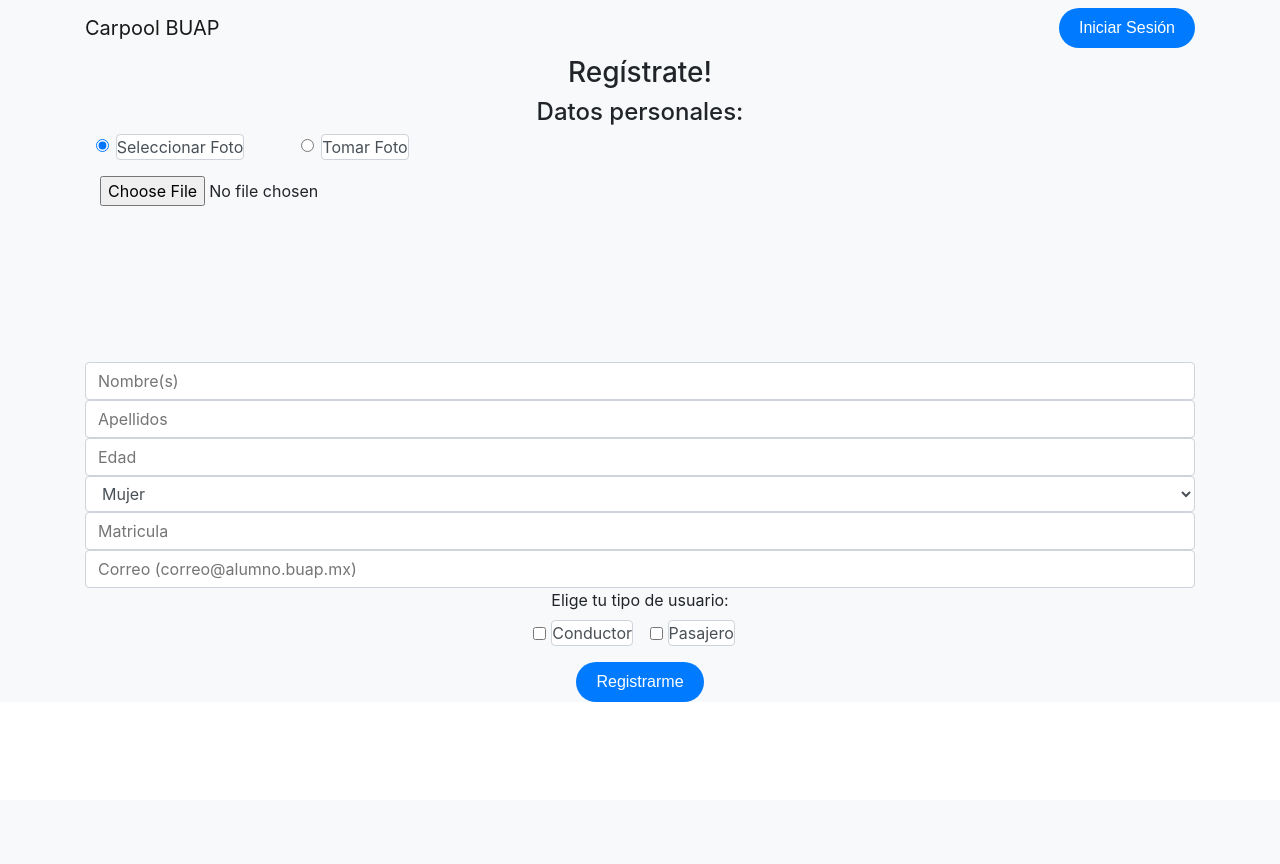
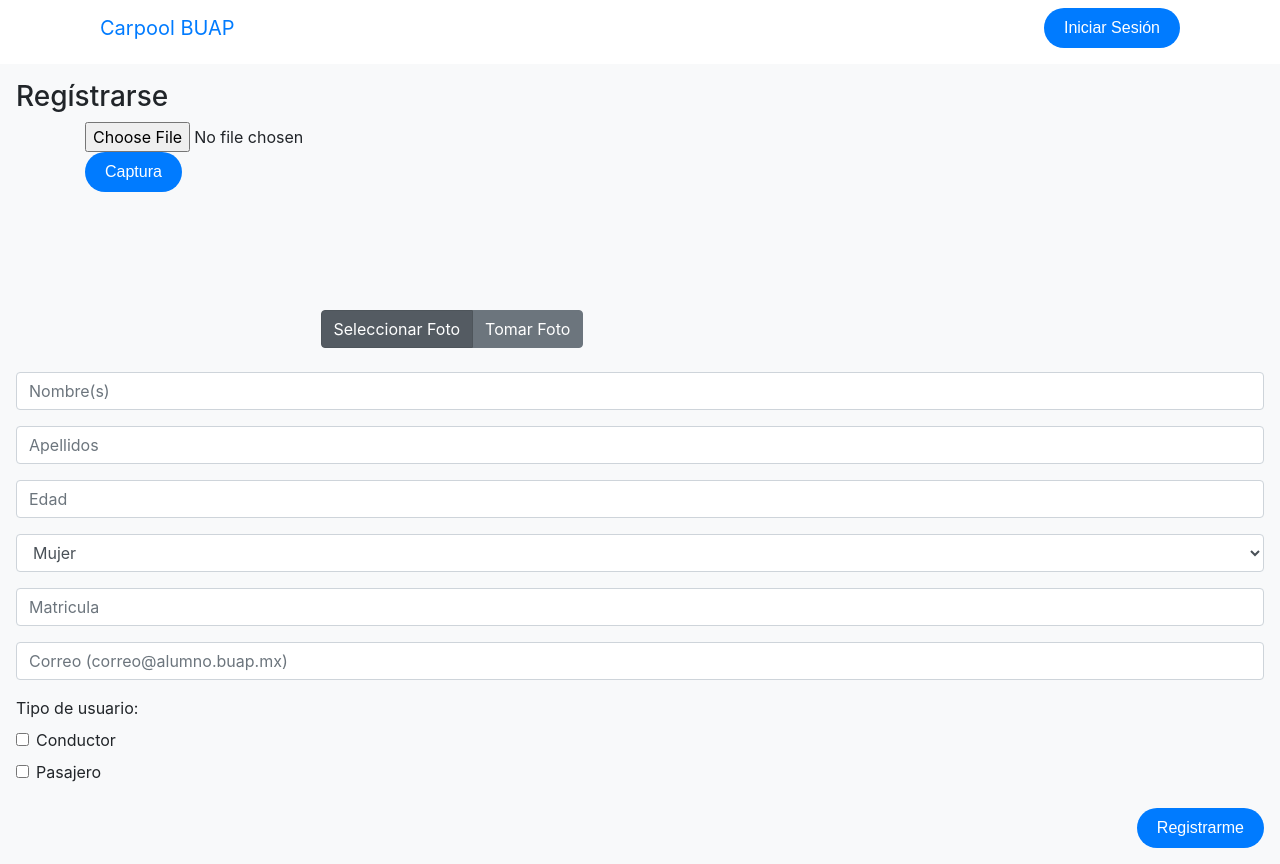
Before and after one commit to jumagoca78/CarpoolBUAP-1, a PHP site: page /Views/registro.php in a window 1280 px wide. Before the commit the page ends 702 px from the top, so only its background shows below. Run offline with PHP 8.4, Linux system fonts and the light colour scheme; a map, chart or similar area stays blank; some libraries are stand-ins or nearby versions.

Commit message:
Registro Mejoras
Se hicieron algunas modificaciones a la ventana de registro

```diff
--- a/Carpooling/Views/registro.php
+++ b/Carpooling/Views/registro.php
@@ -15,104 +15,113 @@
 </head>
 <body>
 
-<!-- Navigation bar -->
-<nav class="navbar navbar-light bg-light static-top">
+<header class="container-lg mt-2 mb-3">
   <div class="container">
       <a class="navbar-brand" href="../index.php">Carpool BUAP</a>
-        <a id="btn-abrir-popup" class="btn btn-primary btn-abrir-popup">Iniciar Sesión</a>
+      <a id="btn-abrir-popup" class="btn btn-primary btn-abrir-popup float-right">Iniciar Sesión</a>
   </div>
-</nav>
+</header>
+<!-- Navigation bar -->
 
-<!-- FORMULARIO REGISTO -->
-<section class="bg-light text-center">
-    <div class="container">
-        <h3>Regístrate!</h3>
-        <h4>Datos personales:</h4>
-        <form action="">
-
-          <!-- User data -->
-
-          <!-- Photo up! -->
-          <div class="col-lg-6">
-	        <fieldset class="form-group">
-	          <div class="row">
-		      <div class="form-check col-6 col-md-4">
-		        <input type="radio" name="radio_select" class="form-check-input" id="radiosphoto" checked="checked" />
-		        <label class="form-check-label" for="radiosphoto">Seleccionar Foto</label>
-		      </div>
-		      <div class="form-check col-6 col-md-4">
-		        <input type="radio" name="radio_select" class="form-check-input" id="radiophoto" />
-		        <label class="form-check-label" for="radiophoto">Tomar Foto</label>
-		      </div>
-		    </div>
-          </fieldset>
-
-          <div class="">
+<main class="bg-light">
+  <form class="p-3">
+  <h3>Regístrarse</h3>
+  <!-- TOMAR FOTO --> <!-- SELECCIONAR FOTO  NECESITA ARREGLOS-->
+    <div class="container-sm ">
       <input type="file" class="form-control-file" name="archivo" id="uploadphoto" accept="image/*">
       <video id="video" autoplay="autoplay"  class="video_container none"></video>
+      <button type="submit" class="btn btn-primary btn-lg" id="btn-save" onclick="captura()">Captura</button>
+    </div>
+    <canvas class="offcanvas" id="canvas"></canvas>
+
+  <!-- RADIO BUTTONS PARA ELEGIR EL MÉTODO DE FOTO-->
+    <div class="btn-group btn-group-toggle mb-3" data-toggle="buttons">
+      <label class="btn btn-secondary active">
+      <input class="form-check-input" type="radio" name="radio_select" id="radiosphoto" autocomplete="off" checked> Seleccionar Foto
+      </label>
+      <label class="btn btn-secondary">
+      <input class="form-check-input" type="radio" name="radio_select" id="radiophoto" autocomplete="off"> Tomar Foto
+      </label>
     </div>
 
-          <button type="submit" class="btn btn-primary btn-sm none" id="btn-save" onclick="captura()">Captura!</button>
+    <!-- FORMULARIO -->
+    <div class="mb-3 mt-2">
+      <input type="text" class="form-control" placeholder="Nombre(s)">
     </div>
-
-        <canvas id="canvas"></canvas>
-
-          <div class="contenedor-inputs form-group">
-            <input type="text" class="form-control2" placeholder="Nombre(s)"><br>
-            <input type="text" class="form-control2" placeholder="Apellidos"><br>
-            <input type="number" class="form-control2" placeholder="Edad" min="18" max="110"><br>
-
-            <select id="sexo" class="form-control2">
+    <div class="mb-3">
+      <input type="text" class="form-control" placeholder="Apellidos">
+    </div>
+    <div class="mb-3">
+      <input type="number" class="form-control" placeholder="Edad" min="18" max="110">
+    </div>
+    <div class="mb-3">
+      <select id="sexo" class="form-control">
         <option value="mujer">Mujer</option>
         <option value="hombre">Hombre</option>
-
-              </select><br>
-                <input type="number" class="form-control2" placeholder="Matricula" min="000000002" max="300000000"><br>
-                <input type="email" class="form-control2" placeholder="Correo (correo@alumno.buap.mx)" value="<?php if( isset($_POST['correo_ins']) ) echo $_POST['correo_ins']; ?>" /><br>
-                <label>Elige tu tipo de usuario: </label><br>
-
-                <!-- The user is identified as -->
-
-                <div class="form-check form-check-inline">
-                    <input class="form-check-input check-btn" type="checkbox" id="conductorCheck">
-                    <label class="form-check-label" for="flexCheckConductor">Conductor</label>
+      </select>
     </div>
-
-                <div class="form-check form-check-inline">
+    <div class="mb-3">
+      <input type="number" class="form-control" placeholder="Matricula" min="000000002" max="300000000">
+    </div>
+    <div class="mb-3">
+     <input type="email" class="form-control" placeholder="Correo (correo@alumno.buap.mx)" value="<?php if( isset($_POST['correo_ins']) ) echo $_POST['correo_ins']; ?>" />
+    </div>
+    <div class="mb-3">
+      <label>Tipo de usuario: </label>
+      <div class="form-check">
+        <input class="form-check-input" type="checkbox" id="conductorCheck">
+        <label class="" for="flexCheckConductor">Conductor</label> </br>
         <input class="form-check-input check-btn" type="checkbox" value="" id="pasajero">
-                    <label class="form-check-label" for="flexCheckPasajero">Pasajero</label>
+        <label class="" for="flexCheckPasajero">Pasajero</label>
       </div>
     </div>
 
-            <!-- This data is only displayed when the user selects driver as their option -->
 
+  <!-- -->
       <div class="contenedor-inputs form-group conductor" id="conductorDiv">
           <h4>Datos automóvil</h4>
-                <input type="text" class="form-control2" placeholder="Modelo"><br>
-                <input type="text" class="form-control2" placeholder="Marca"><br>
-                <input type="text" class="form-control2" placeholder="Color"><br>
-                <input type="number" class="form-control2" placeholder="Capacidad"><br>
-                <input type="text" class="form-control2" placeholder="Antigüedad"><br>
-                <input type="text" class="form-control2" placeholder="Número de placas"><br><br>
+          <div class="mb-3">
+            <input type="text" class="form-control2" placeholder="Modelo">
+          </div>
+          <div class="mb-3">
+            <input type="text" class="form-control2" placeholder="Marca">
+          </div>
+          <div class="mb-3">
+          <input type="text" class="form-control2" placeholder="Color">
+          </div>
+          <div class="mb-3">
+            <input type="number" class="form-control2" placeholder="Capacidad">
+          </div>
+          <div class="mb-3">
+            <input type="text" class="form-control2" placeholder="Antigüedad">
+          </div>
+          <div class="mb-3">
+            <input type="text" class="form-control2" placeholder="Número de placas">
+          </div>
 
           <h5>Carga la documentación de tu vehículo</h5>
+          <div class="mb-3">
             <label for="licenciaConducir">Licencia Conducir</label>
             <input type="file" id="licenciaConducir" form-control-file name="LicenciaConducir"
-                       accept="image/png, .jpeg, .jpg, image/gif"><br><br>
+                  accept="image/png, .jpeg, .jpg, image/gif">
+          </div>
+         <div class="mb-3">
           <label for="seguroCobertura">Seguro cobertura</label>
           <input type="file" id="seguroCobertura" form-control-file name="SeguroCobertura"
-                       accept="image/png, .jpeg, .jpg, image/gif"><br><br>
+                accept="image/png, .jpeg, .jpg, image/gif">
+         </div>
+         <div class="mb-3">
           <label for="tarjetaCirculacion">Tarjeta Circulacion</label>
           <input type="file" id="tarjetaCirculacion" form-control-file name="tarjetaCirculacion"
                 accept="image/png, .jpeg, .jpg, image/gif"><br><br>
          </div>
+      </div>
       <div class="contenedor-inputs form-group">
-                <input type="submit" class="btn btn-primary" value="Registrarme"><br>
+          <input type="submit" class="btn btn-primary float-right" value="Registrarme"><br>
       </div>
     </form>
-    </div>
-</section>
-
+</main>
+<!-- FORMULARIO REGISTO -->
 
 <!-- login pop-up -->
 
```
Also changed, not shown: Carpooling/Views/NavBar.php (added, +18 -0 lines), Carpooling/Views/profile.php (added, +65 -0 lines), Carpooling/Views/registroauto.php (added, +79 -0 lines), Carpooling/Views/seleccionarusuario.php (+2 -6 lines), Carpooling/css/navbar.css (added, +27 -0 lines), Carpooling/css/profile.css (added, +35 -0 lines), Carpooling/img/background400x200.jpg (added), Carpooling/img/userejemplo.jpeg (added), 1 other file. Lines whose indentation alone changed are shown as unchanged.
